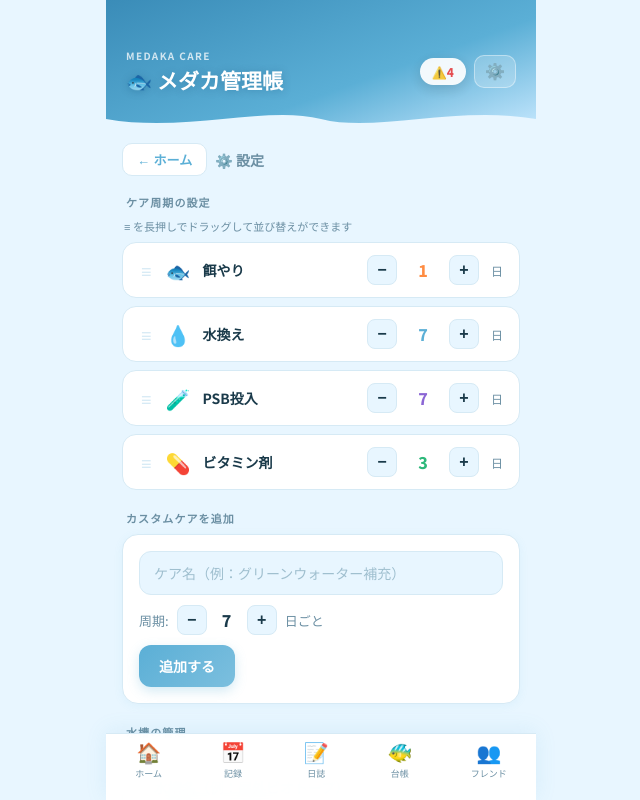
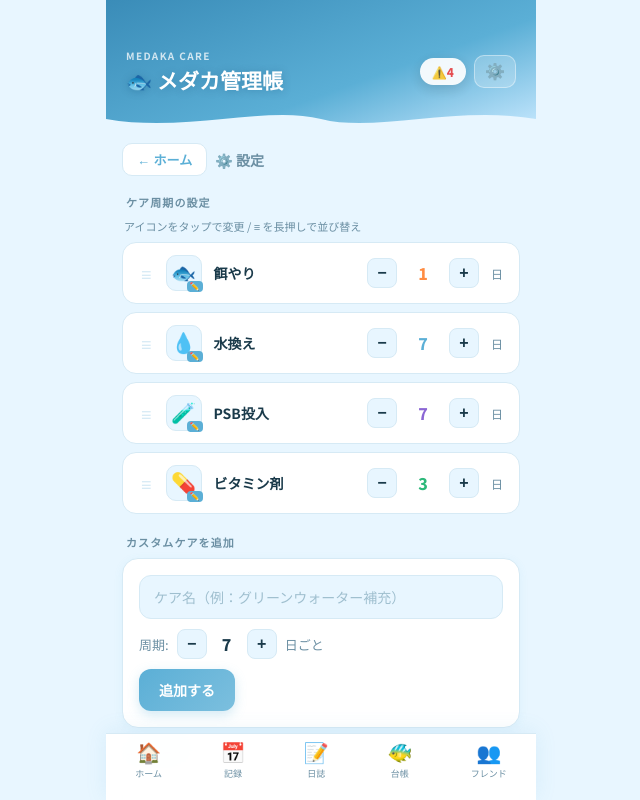
Before and after one commit to xiao1029/medaka-app, a React (Create React App) app: page / in a window 1280 px wide. Both pictures are taken after a click on the button "⚙️". Shown: the top 800 px of the page, without its empty margins (319-959 px from the left). Built offline with nearby package versions, Linux system fonts and the light colour scheme; the HTML template or start-up script is replaced by a standard one.

Commit message:
Add emoji picker and icon overrides to SettingsView

```diff
--- a/src/App.jsx
+++ b/src/App.jsx
@@ -678,21 +678,33 @@ function TankEditRow({ tank, isSelected, canDelete, onSave, onDelete }) {
 ═══════════════════════════════════════════════════════════ */
 function SettingsView({ tanks, setTanks, selectedTank, setSelectedTank, setView,
   customTasks, setCustomTasks, intervals, setIntervals, allTasks, tank, showToast,
-  taskOrder, setTaskOrder }) {
+  taskOrder, setTaskOrder, iconOverrides, setIconOverrides }) {
 
   const [newTaskLabel,    setNewTaskLabel]    = useState("");
   const [newTaskInterval, setNewTaskInterval] = useState(7);
   const [newTankName,     setNewTankName]     = useState("");
   const [newTankNotes,    setNewTankNotes]    = useState("");
+  const [pickerTaskId,    setPickerTaskId]    = useState(null); // ピッカー表示中のtaskId
+  const [emojiInput,      setEmojiInput]      = useState("");   // 直接入力用
+
+  // よく使う絵文字候補
+  const EMOJI_PRESETS = [
+    "🐟","🐠","🐡","🦈","🐙","🦑","🦐","🦞","🐚","🪸",
+    "💧","🌊","🪣","🫧","❄️","🌡️","🔬","🧪","💊","💉",
+    "🌿","🌱","🍃","🌾","🌸","🌺","🍀","🌻","🌈","☀️",
+    "⭐","✨","🔥","💫","🎯","🏷️","📋","📝","🗓️","⏰",
+  ];
 
   // ドラッグ状態
   const dragIdx  = useRef(null);
   const dragOver = useRef(null);
 
-  // 並び順を適用したタスクリスト
   const orderedTasks = taskOrder.length > 0
     ? taskOrder.map(id => allTasks.find(t => t.id === id)).filter(Boolean)
     : allTasks;
+
+  // アイコン取得（overrideがあればそちらを優先）
+  const getIcon = (task) => iconOverrides[task.id] || task.icon;
 
   const onDragStart = (i) => { dragIdx.current = i; };
   const onDragEnter = (i) => { dragOver.current = i; };
@@ -707,16 +719,12 @@ function SettingsView({ tanks, setTanks, selectedTank, setSelectedTank, setView,
     dragIdx.current = null; dragOver.current = null;
   };
 
-  // タッチ操作でのドラッグ（iPhone対応）
   const touchStartY  = useRef(null);
   const touchDragIdx = useRef(null);
   const rowRefs      = useRef([]);
 
-  const onTouchStart = (i, e) => {
-    touchDragIdx.current = i;
-    touchStartY.current  = e.touches[0].clientY;
-  };
-  const onTouchMove = (e) => {
+  const onTouchStart = (i, e) => { touchDragIdx.current = i; touchStartY.current = e.touches[0].clientY; };
+  const onTouchMove  = (e) => {
     if(touchDragIdx.current === null) return;
     const y = e.touches[0].clientY;
     rowRefs.current.forEach((ref, i) => {
@@ -738,8 +746,48 @@ function SettingsView({ tanks, setTanks, selectedTank, setSelectedTank, setView,
 
   return (
     <div style={{ flex:1,overflowY:"auto",padding:"0 16px 90px" }}>
+
+      {/* アイコンピッカーモーダル */}
+      {pickerTaskId && (
+        <div style={{ position:"fixed",inset:0,background:"rgba(26,58,74,0.45)",zIndex:200,display:"flex",alignItems:"flex-end",justifyContent:"center" }}
+          onClick={e=>{ if(e.target===e.currentTarget) setPickerTaskId(null); }}>
+          <div style={{ background:C.white,borderRadius:"24px 24px 0 0",padding:"20px 20px 40px",width:"100%",maxWidth:430 }}>
+            <div style={{ width:36,height:4,borderRadius:2,background:C.border,margin:"0 auto 16px" }}/>
+            <div style={{ fontWeight:800,fontSize:15,color:C.text,marginBottom:12 }}>
+              アイコンを選択
+            </div>
+            {/* 絵文字候補グリッド */}
+            <div style={{ display:"grid",gridTemplateColumns:"repeat(8,1fr)",gap:6,marginBottom:14 }}>
+              {EMOJI_PRESETS.map(e=>(
+                <button key={e} onClick={()=>{
+                  setIconOverrides(p=>({...p,[pickerTaskId]:e}));
+                  setPickerTaskId(null);
+                  showToast(`アイコンを ${e} に変更しました`);
+                }} style={{ aspectRatio:"1",fontSize:22,background:C.sky,border:`1.5px solid ${C.border}`,borderRadius:10,cursor:"pointer",display:"flex",alignItems:"center",justifyContent:"center" }}>{e}</button>
+              ))}
+            </div>
+            {/* 直接入力 */}
+            <div style={{ marginBottom:12 }}>
+              <label style={{ fontSize:12,fontWeight:700,color:C.sub,display:"block",marginBottom:4 }}>絵文字を直接入力</label>
+              <div style={{ display:"flex",gap:8 }}>
+                <input value={emojiInput} onChange={e=>setEmojiInput(e.target.value)} placeholder="例: 🌊"
+                  style={{ flex:1,padding:"10px 14px",background:C.sky,border:`1.5px solid ${C.border}`,borderRadius:12,fontSize:20,outline:"none",textAlign:"center" }}/>
+                <button onClick={()=>{
+                  if(!emojiInput.trim()) return;
+                  setIconOverrides(p=>({...p,[pickerTaskId]:emojiInput.trim()}));
+                  setEmojiInput(""); setPickerTaskId(null);
+                  showToast(`アイコンを ${emojiInput.trim()} に変更しました`);
+                }} style={{ padding:"10px 18px",background:`linear-gradient(135deg,${C.water},${C.waterD})`,border:"none",borderRadius:12,color:"white",fontWeight:800,fontSize:14,cursor:"pointer" }}>決定</button>
+              </div>
+            </div>
+            <button onClick={()=>setPickerTaskId(null)}
+              style={{ width:"100%",padding:"10px",background:C.sky,border:`1.5px solid ${C.border}`,borderRadius:12,color:C.sub,fontWeight:700,fontSize:14,cursor:"pointer" }}>キャンセル</button>
+          </div>
+        </div>
+      )}
+
       <SectionLabel mt={8}>ケア周期の設定</SectionLabel>
-      <div style={{ fontSize:11,color:C.sub,marginBottom:8,paddingLeft:2 }}>≡ を長押しでドラッグして並び替えができます</div>
+      <div style={{ fontSize:11,color:C.sub,marginBottom:8,paddingLeft:2 }}>アイコンをタップで変更 / ≡ を長押しで並び替え</div>
       {orderedTasks.map((task, i)=>{
         const key=`${tank?.id}_${task.id}`;
         const val=intervals[key]??task.defaultInterval;
@@ -752,12 +800,14 @@ function SettingsView({ tanks, setTanks, selectedTank, setSelectedTank, setView,
             onDragOver={e=>e.preventDefault()}
             style={{ display:"flex",alignItems:"center",gap:12,padding:"12px 16px",background:C.white,border:`1.5px solid ${C.border}`,borderRadius:14,marginBottom:8,transition:"box-shadow 0.15s" }}>
             {/* ドラッグハンドル */}
-            <div
-              onTouchStart={e=>onTouchStart(i,e)}
-              onTouchMove={onTouchMove}
-              onTouchEnd={onTouchEnd}
+            <div onTouchStart={e=>onTouchStart(i,e)} onTouchMove={onTouchMove} onTouchEnd={onTouchEnd}
               style={{ fontSize:18,color:C.border,cursor:"grab",flexShrink:0,padding:"0 2px",userSelect:"none",touchAction:"none" }}>≡</div>
-            <span style={{ fontSize:20 }}>{task.icon}</span>
+            {/* アイコン（タップで変更） */}
+            <button onClick={()=>{ setEmojiInput(""); setPickerTaskId(task.id); }}
+              style={{ width:36,height:36,borderRadius:10,background:C.sky,border:`1.5px solid ${C.border}`,fontSize:20,cursor:"pointer",flexShrink:0,display:"flex",alignItems:"center",justifyContent:"center",position:"relative" }}>
+              {getIcon(task)}
+              <span style={{ position:"absolute",bottom:-2,right:-2,fontSize:8,background:C.water,color:"white",borderRadius:4,padding:"1px 3px",fontWeight:700 }}>✏️</span>
+            </button>
             <span style={{ flex:1,color:C.text,fontSize:14,fontWeight:700 }}>{task.label}</span>
             <button onClick={()=>setIntervals(p=>({...p,[key]:Math.max(1,val-1)}))} style={{ width:30,height:30,background:C.sky,border:`1.5px solid ${C.border}`,borderRadius:8,color:C.text,fontWeight:700,fontSize:16,cursor:"pointer" }}>−</button>
             <span style={{ color:task.color,fontWeight:800,minWidth:28,textAlign:"center",fontSize:16 }}>{val}</span>
@@ -868,6 +918,7 @@ export default function App() {
   const [myProfile,setMyProfile]       = useState(()=>lGet("med_profile",null));
   const [friends,setFriends]           = useState(()=>lGet("med_friends",[]));
   const [taskOrder,setTaskOrder]       = useState(()=>lGet("med_task_order",[]));
+  const [iconOverrides,setIconOverrides] = useState(()=>lGet("med_icon_overrides",{}));
 
   const allTasks = [...DEFAULT_TASKS,...customTasks];
   // taskOrderが設定されていれば並び順を適用
@@ -896,6 +947,7 @@ export default function App() {
   useEffect(()=>lSet("med_profile",myProfile),[myProfile]);
   useEffect(()=>lSet("med_friends",friends),[friends]);
   useEffect(()=>lSet("med_task_order",taskOrder),[taskOrder]);
+  useEffect(()=>lSet("med_icon_overrides",iconOverrides),[iconOverrides]);
   useEffect(()=>{
     if(!myProfile) return;
     const pub={ id:myProfile.id,name:myProfile.name,bio:myProfile.bio,avatar:myProfile.avatar,
@@ -964,7 +1016,7 @@ export default function App() {
               <div style={{ display:"flex",alignItems:"center",gap:10 }}>
                 {/* アイコン */}
                 <div style={{ width:48,height:48,borderRadius:12,background:`${task.color}18`,border:`2px solid ${task.color}44`,display:"flex",alignItems:"center",justifyContent:"center",fontSize:20,flexShrink:0,position:"relative" }}>
-                  {task.icon}
+                  {iconOverrides[task.id] || task.icon}
                   {cnt>0&&<div style={{ position:"absolute",top:-5,right:-5,width:17,height:17,background:task.color,borderRadius:"50%",border:"2px solid white",display:"flex",alignItems:"center",justifyContent:"center",fontSize:9,fontWeight:800,color:"white" }}>{cnt}</div>}
                 </div>
                 {/* テキスト */}
@@ -1163,7 +1215,7 @@ export default function App() {
         {view==="diary"    && <DiaryView tank={tank} tanks={tanks} diaryEntries={diaryEntries} setDiaryEntries={setDiaryEntries} showToast={showToast} todayStr={todayStr}/>}
         {view==="fish"     && <FishView  fishRecords={fishRecords} setFishRecords={setFishRecords} showToast={showToast} todayStr={todayStr} tanks={tanks}/>}
         {view==="friends"  && <FriendsView myProfile={myProfile} setMyProfile={setMyProfile} friends={friends} setFriends={setFriends} diaryEntries={diaryEntries} fishRecords={fishRecords} showToast={showToast}/>}
-        {view==="settings" && <SettingsView tanks={tanks} setTanks={setTanks} selectedTank={selectedTank} setSelectedTank={setSelectedTank} setView={setView} customTasks={customTasks} setCustomTasks={setCustomTasks} intervals={intervals} setIntervals={setIntervals} allTasks={allTasks} tank={tank} showToast={showToast} taskOrder={taskOrder} setTaskOrder={setTaskOrder}/>}
+        {view==="settings" && <SettingsView tanks={tanks} setTanks={setTanks} selectedTank={selectedTank} setSelectedTank={setSelectedTank} setView={setView} customTasks={customTasks} setCustomTasks={setCustomTasks} intervals={intervals} setIntervals={setIntervals} allTasks={allTasks} tank={tank} showToast={showToast} taskOrder={taskOrder} setTaskOrder={setTaskOrder} iconOverrides={iconOverrides} setIconOverrides={setIconOverrides}/>}
       </div>
 
       {/* ボトムナビ */}
```
